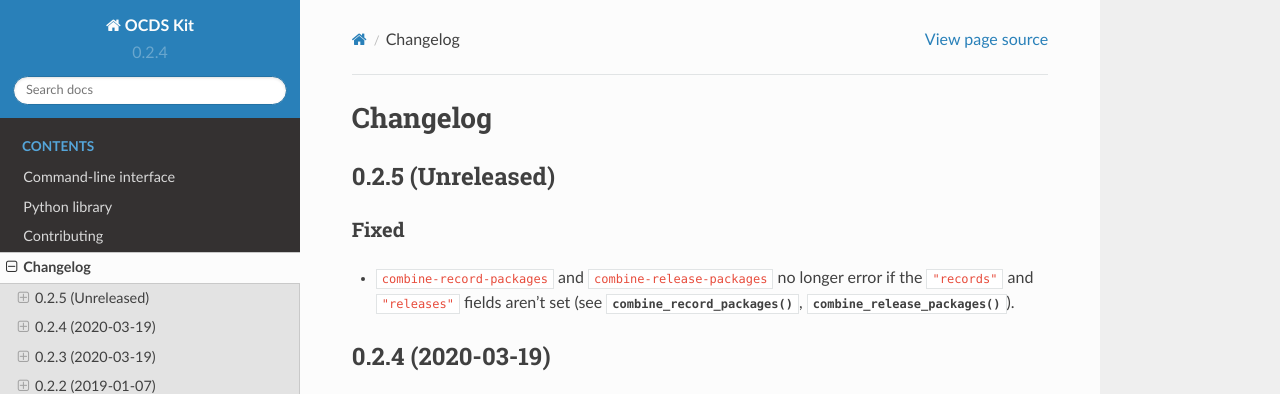
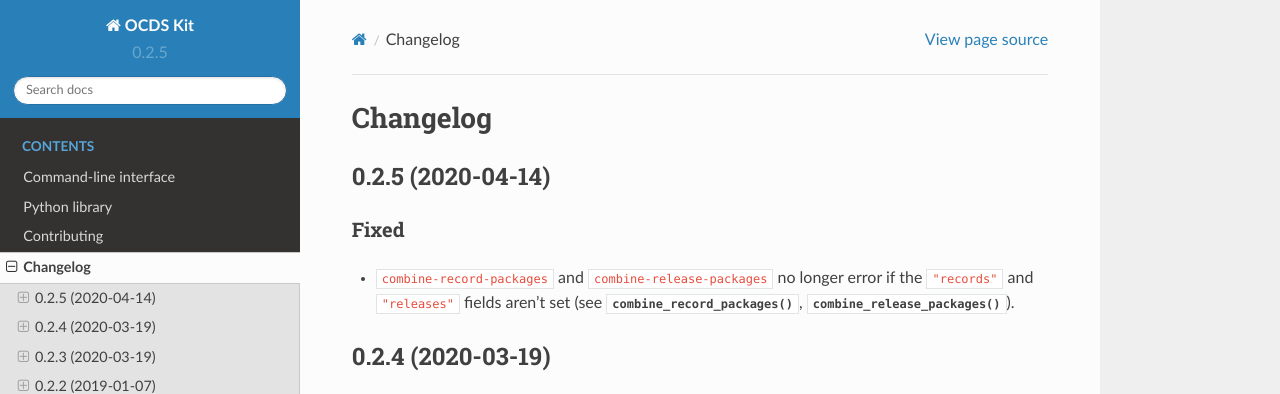
Before and after one commit to open-contracting/ocdskit, a Sphinx documentation site: the page built from docs/changelog.rst, in a window 1280 px wide and 900 px high. Shown: the top 394 px of the window. Built offline with Sphinx 7.4.7 and the Read the Docs theme 2.0.0, drawn with Linux system fonts in a browser that asks for light colours; pages that are not in the unit, such as notebooks, are missing from menus.

Commit message:
Iterate the version number

```diff
--- a/docs/changelog.rst
+++ b/docs/changelog.rst
@@ -1,7 +1,7 @@
 Changelog
 =========
 
-0.2.5 (Unreleased)
+0.2.5 (2020-04-14)
 ------------------
 
 Fixed
--- a/docs/conf.py
+++ b/docs/conf.py
@@ -26,7 +26,7 @@ copyright = '2017, Open Contracting Partnership'
 author = 'Open Contracting Partnership'
 
 # The short X.Y version
-version = '0.2.4'
+version = '0.2.5'
 # The full version, including alpha/beta/rc tags
 release = version
 
--- a/setup.py
+++ b/setup.py
@@ -5,7 +5,7 @@ with open('README.rst') as f:
 
 setup(
     name='ocdskit',
-    version='0.2.4',
+    version='0.2.5',
     author='Open Contracting Partnership',
     author_email='data@open-contracting.org',
     url='https://github.com/open-contracting/ocdskit',
```
